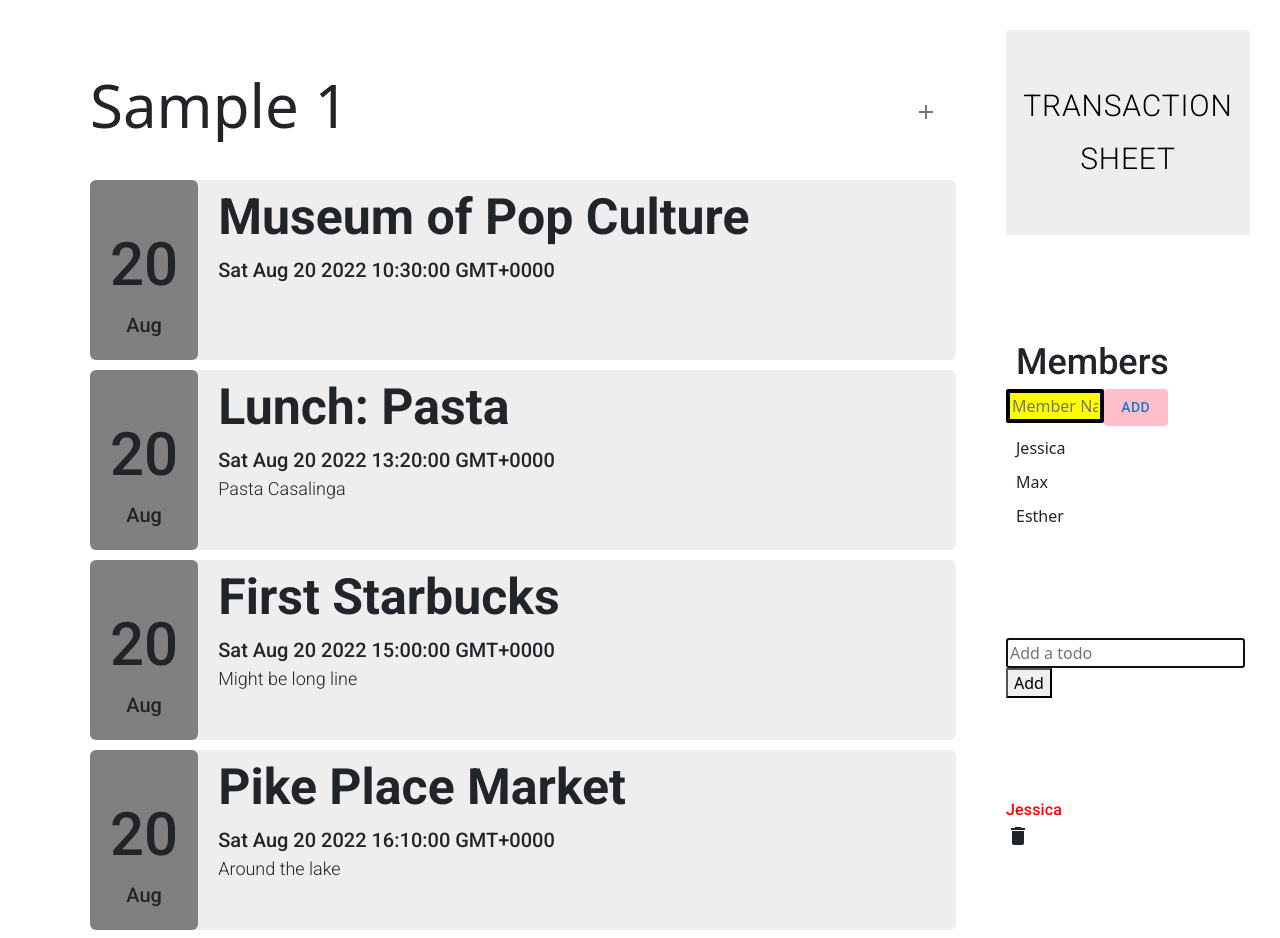
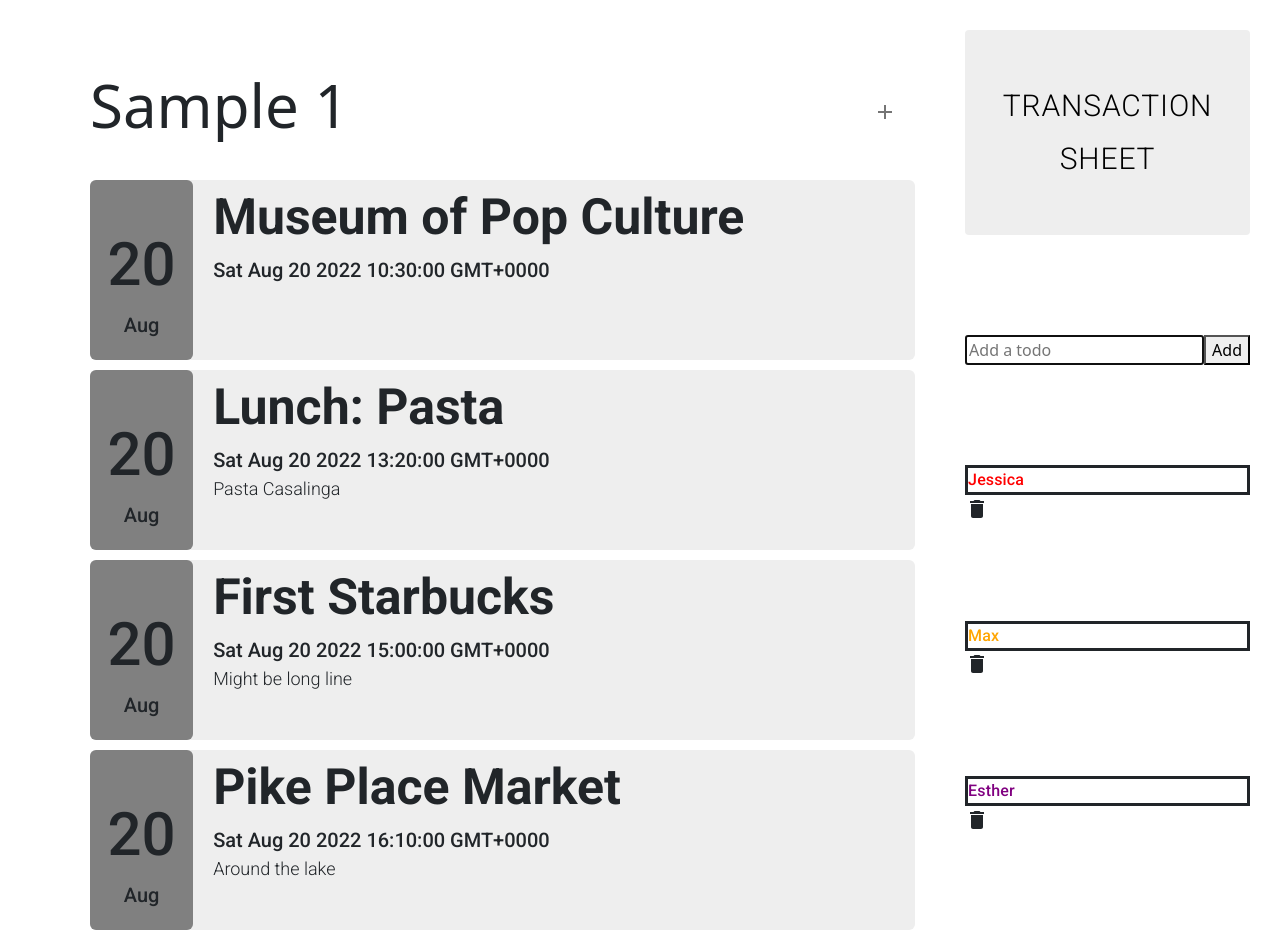
Before and after one commit to mko02/Trip-Planner, a React (Create React App) app in the folder client/: page /currenttrip in a window 1280 px wide. Shown: the top 938 px of the page. Built offline with nearby package versions, Linux system fonts and the light colour scheme.

Commit message:
feat: mem add and delete, incomplete css

```diff
--- /dev/null
+++ b/client/src/Components/TripPage/Members/Member.js
@@ -0,0 +1,26 @@
+import React, { useState } from 'react';
+import NewMemberForm from './NewMemberForm';
+import { Delete } from '@mui/icons-material'
+import { Typography, Box } from '@mui/material'
+import styled from "styled-components"
+
+
+const Member = ({ members, removemem }) => {
+    return members.map((member) => (
+        <Memberdiv>
+            <Box sx={{border: "solid"}}>
+                <Typography sx={{color:member.color}}>{member.name}</Typography>
+            </Box>
+            <Delete
+                onClick={() => removemem(member.name)}
+                className='delete-icon'
+                />
+        </Memberdiv>
+    ));
+};
+
+export default Member;
+
+const Memberdiv = styled.div`
+ border: black solid "1px";
+`
--- a/client/src/Components/TripPage/Members/TodoList.js
+++ b/client/src/Components/TripPage/Members/MemberList.js
@@ -1,8 +1,8 @@
 import React, { useState } from 'react';
-import TodoForm from './TodoForm';
-import Todo from './Todo';
+import NewMemberForm from './NewMemberForm';
+import Member from './Member';
 
-function TodoList(props) {
+function MemberList(props) {
     const { members } = props
     const [listmembers, setlistmembers] = useState(members);
     console.log('listmembers',listmembers)
@@ -18,22 +18,22 @@ function TodoList(props) {
         console.log('currentlistmembers', listmembers);
     };
 
-    // const removemem = id => {
-    // const removedArr = [...members].filter(todo => todo.id !== id);
-
-    // setlistmembers(removedArr);
-    // };
+    const removemem = name => {
+        const removedArr = [...listmembers].filter(member => member.name !== name);
+        setlistmembers(removedArr);
+        console.log('tried to remove')
+    };
 
 
     return (
     <>
-        <TodoForm onSubmit={addmen} />
-        <Todo
-        members={members}
-        // removeTodo={removeTodo}
+        <NewMemberForm onSubmit={addmen} />
+        <Member
+        members={listmembers}
+        removemem={removemem}
         />
     </>
     );
     }
 
-export default TodoList;
+export default MemberList;
--- a/client/src/Components/TripPage/Members/TodoForm.js
+++ b/client/src/Components/TripPage/Members/NewMemberForm.js
@@ -1,6 +1,8 @@
 import React, { useState, useEffect, useRef } from 'react';
+import { Stack } from '@mui/material';
 
-function TodoForm(props) {
+
+function NewMemberForm(props) {
 const [input, setInput] = useState(props.edit ? props.edit.value : '');
     const inputRef = useRef(null);
 
@@ -17,7 +19,6 @@ const [input, setInput] = useState(props.edit ? props.edit.value : '');
 
         props.onSubmit({
             name: input,
-            id: input,
             color: 'black'
         })
         setInput('');
@@ -25,6 +26,7 @@ const [input, setInput] = useState(props.edit ? props.edit.value : '');
 
     return (
     <form onSubmit={handleSubmit} className='todo-form'>
+        <Stack direction="row">
             <input
                 placeholder='Add a todo'
                 value={input}
@@ -36,8 +38,10 @@ const [input, setInput] = useState(props.edit ? props.edit.value : '');
             <button onClick={handleSubmit} className='todo-button'>
             Add
                 </button>
+        </Stack>
+
     </form>
     );
     }
 
-    export default TodoForm;
+export default NewMemberForm;
--- a/client/src/Components/TripPage/Members/Todo.js
+++ /dev/null
@@ -1,21 +0,0 @@
-import React, { useState } from 'react';
-import TodoForm from './TodoForm';
-import { Delete } from '@mui/icons-material'
-import {Typography, Box} from '@mui/material'
-
-
-const Todo = ({ members, removeTodo }) => {
-    return members.map((member) => (
-        <div className='icons'>
-            <Box>
-                <Typography sx={{color:member.color}}>{member.name}</Typography>
-            </Box>
-            <Delete
-                onClick={() => removeTodo(member.name)}
-                className='delete-icon'
-                />
-        </div>
-    ));
-};
-
-export default Todo;
--- a/client/src/Pages/Trip.js
+++ b/client/src/Pages/Trip.js
@@ -1,10 +1,10 @@
 import React, { useState } from 'react'
 import { Stack, IconButton, Button } from '@mui/material';
 import EventList from "../Components/TripPage/EventList"
-import Member from "../Components/TripPage/Member"
 import {Add} from "@mui/icons-material"
 import { sample_package_data } from "../DummyInfo/sample_package_data"
-import TodoList from '../Components/TripPage/Members/TodoList'
+import Member from "../Components/TripPage/Members/Member"
+import MemberList from '../Components/TripPage/Members/MemberList'
 
 function Trip(props) {
   // props.title -> the title of the trip
@@ -50,8 +50,7 @@ function Trip(props) {
           </Stack>
           <Stack className={"sidebar"} spacing={"100px"}>
               <Button sx={transaction_sheet_style}>Transaction Sheet</Button>
-              <Member members={trip.member}></Member>
-              <TodoList members={trip.member} />
+              <MemberList members={trip.member} />
           </Stack>
       </Stack>
     </div>
```
Lines whose indentation alone changed are shown as unchanged.
